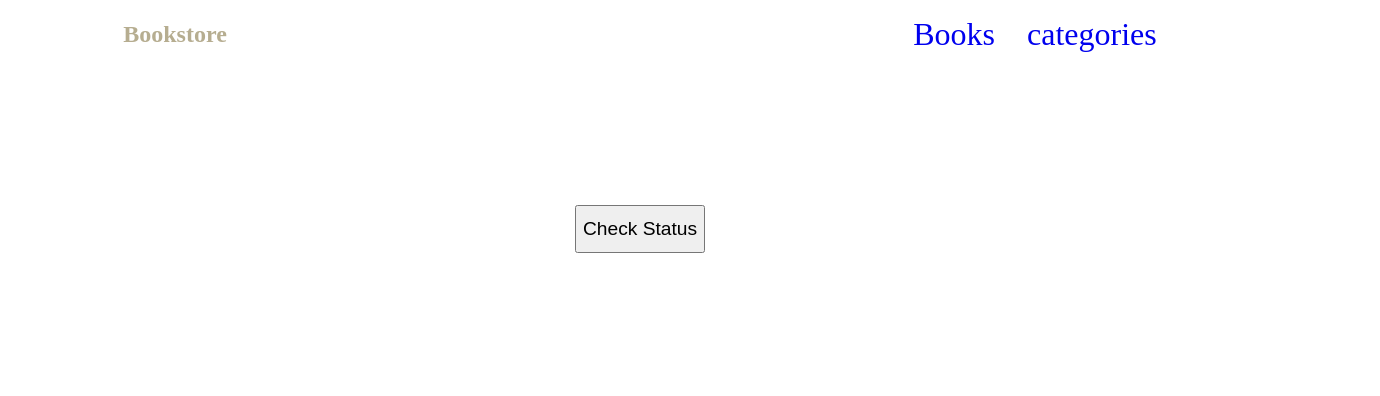
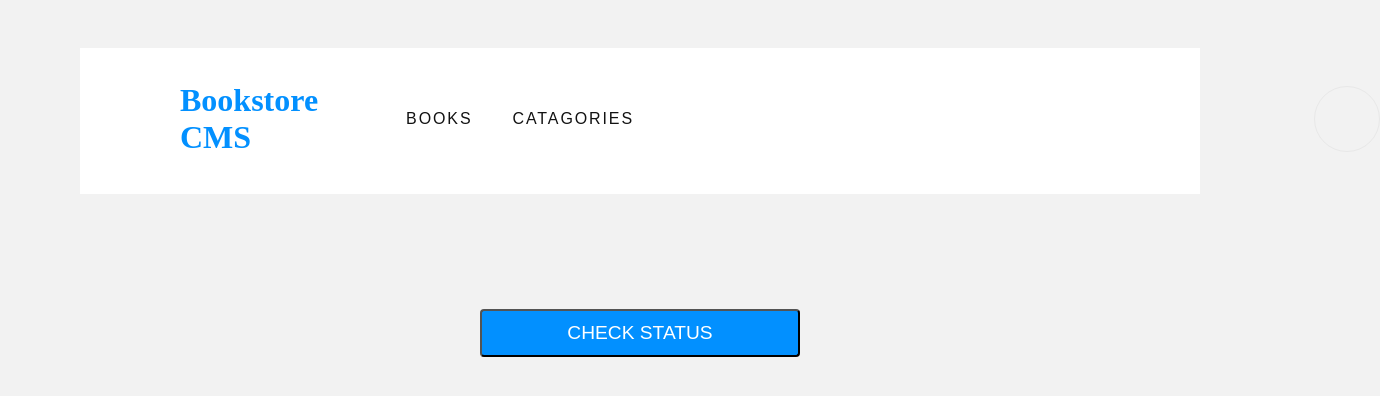
Before and after one commit to charlyeneh/bookstore-app-with-react, a React (Create React App) app: page /categories in a window 1280 px wide. Shown: the top 396 px of the page, 1380 px wide, since content can reach past the window. Built offline with nearby package versions, Linux system fonts and the light colour scheme; no server answers.

Commit message:
Add styling to the App

```diff
--- a/src/App.css
+++ b/src/App.css
@@ -1,51 +1,91 @@
 body {
   margin: 0;
+  background-color: rgba(0, 0, 0, 0.05);
+  font-family: Montserrat, sans-serif;
+}
+
+button {
+  padding: 1rem;
+  background-color: #0290ff;
+  border-radius: 4px;
+  width: 10rem;
+  height: 3rem;
+  color: #fff;
+  font-family: Montserrat, sans-serif;
+  font-size: larger;
+  display: flex;
+  align-items: center;
+  justify-content: center;
+}
+
+#root {
+  padding: 3rem 5rem;
+  height: max-content;
+}
+
+.app {
+  box-shadow: 0 0 60px 0 rgba(0, 0, 0, 0.05);
+  background-color: #fafafa;
+  border-radius: 4px;
+  padding: 0 0 4rem;
 }
 
 li,
 a {
   text-decoration: none;
-  font-size: 2rem;
+  text-transform: uppercase;
+  font-size: 1rem;
+  font-weight: normal;
+  font-stretch: normal;
+  font-style: normal;
+  line-height: normal;
+  letter-spacing: 1.9px;
+  color: #121212;
 }
 
 nav {
   display: flex;
-  justify-content: space-around;
+  justify-content: flex-start;
+  gap: 3rem;
   align-items: center;
-  padding: 0 5rem;
-  gap: 35rem;
+  padding: 1.438rem 6.188rem 1.688rem 6.25rem;
+  height: 6rem;
+  background-color: #fff;
 }
 
 .nav_links {
   display: flex;
   list-style: none;
   justify-content: space-between;
-  gap: 2rem;
+  align-items: center;
+  gap: 2.5rem;
 }
 
 .catagories {
   display: flex;
+  flex-direction: column;
   align-items: center;
   justify-content: center;
   height: 20rem;
-}
-
-.status_button {
-  height: 3rem;
-  font-size: larger;
 }
 
 .books_container {
   display: flex;
   flex-direction: column;
   justify-content: center;
-  align-items: center;
-  gap: 1rem;
-  height: 30rem;
+  gap: 2rem;
+  padding: 3rem;
 }
 
-.add_book {
+.add_book form {
   display: flex;
+  align-items: center;
+  margin-left: 2rem;
   gap: 1rem;
-  margin-top: 3rem;
 }
+
+.progressCircle {
+  display: flex;
+  justify-content: center;
+  align-items: center;
+}
--- a/src/components/AddBook.js
+++ b/src/components/AddBook.js
@@ -2,13 +2,31 @@ import { useState } from 'react';
 import { useDispatch } from 'react-redux';
 import { v4 as uuidv4 } from 'uuid';
 import { postBook } from '../redux/books/books';
+
+const headerStyle = {
+  textTransform: 'uppercase',
+  marginLeft: '2rem',
+  marginTop: '8rem',
+  fontSize: '2rem',
+  color: '#888888',
+  fontStyle: 'bold',
+};
+
+const fontStyle = {
+  fontFamily: 'Montserrat, sans-serif',
+  padding: '0 2rem',
+  fontSize: '1.5rem',
+  color: '#888888',
+  width: '22rem',
+  height: '3rem',
+};
 
 const AddBook = () => {
   const [form, setForm] = useState({
     item_id: '',
     title: '',
     author: '',
-    category: 'Check',
+    category: '',
   });
 
   const titleChange = (e) => {
@@ -25,6 +43,13 @@ const AddBook = () => {
     });
   };
 
+  const catagoryChange = (e) => {
+    setForm({
+      ...form,
+      category: e.target.value,
+    });
+  };
+
   const dispatch = useDispatch();
 
   const submitBook = (e) => {
@@ -33,7 +58,7 @@ const AddBook = () => {
       item_id: uuidv4(),
       author: form.author,
       title: form.title,
-      category: 'Check',
+      category: form.category,
     };
     dispatch(postBook(theBook));
     form.author = '';
@@ -42,9 +67,19 @@ const AddBook = () => {
 
   return (
     <div className="add_book">
+      <h2 style={headerStyle}>Add new book</h2>
       <form onSubmit={(e) => submitBook(e)}>
-        <input className="author" placeholder="Author name" value={form.author} onChange={(e) => authorChange(e)} required />
-        <input className="title" placeholder="Book title" value={form.title} onChange={(e) => titleChange(e)} required />
+        <input className="author" style={fontStyle} placeholder="Author name" value={form.author} onChange={(e) => authorChange(e)} required />
+        <input className="title" style={fontStyle} placeholder="Book title" value={form.title} onChange={(e) => titleChange(e)} required />
+        <select style={fontStyle} onChange={(e) => catagoryChange(e)} required>
+          <option value="" disabled selected hidden>Please Choose...</option>
+          <option value="Education">Education</option>
+          <option value="Adventure">Adventure</option>
+          <option value="Comedy">Comedy</option>
+          <option value="Drama">Drama</option>
+          <option value="Fantasy">Fantasy</option>
+          <option value="Horror">Horror</option>
+        </select>
         <button className="add_button" type="submit">ADD BOOK</button>
       </form>
     </div>
--- a/src/components/Book.js
+++ b/src/components/Book.js
@@ -2,19 +2,136 @@ import React from 'react';
 import PropTypes from 'prop-types';
 import { useDispatch } from 'react-redux';
 import { removeBook } from '../redux/books/books';
+import Image from '../images/progressCircle.png';
+
+const buttonStyle = {
+  backgroundColor: '#fff',
+  color: '#0290ff',
+  border: 'none',
+  cursor: 'pointer',
+  width: 'auto',
+};
+
+const updateButtonStyle = {
+  width: '15rem',
+  height: '1rem',
+  fontSize: '1rem',
+  marginTop: '2rem',
+};
+
+const containerStyle = {
+  display: 'flex',
+  justifyContent: 'space-around',
+  border: '2px solid #e8e8e8',
+  backgroundColor: '#fff',
+  padding: '2rem',
+  textTransform: 'none',
+};
+
+const buttonContainerStyle = {
+  display: 'flex',
+};
+
+const authorStyle = {
+  fontSize: '1.3rem',
+  color: '#4386bf',
+  margin: '1rem',
+};
+
+const titleStyle = {
+  fontSize: '2rem',
+  margin: '1rem',
+};
+
+const categoryStyle = {
+  fontSize: '1.3rem',
+  color: '#888888',
+  margin: '1rem',
+};
+
+const progressDescriptionStyle = {
+  color: '#888888',
+  fontSize: '1.3rem',
+  fontStyle: 'normal',
+  margin: '1rem',
+};
+
+const imageStyle = {
+  width: '10rem',
+  height: '10rem',
+};
+
+const progressFontStyle = {
+  fontSize: '3rem',
+  margin: '1rem',
+};
+
+const completedFontStyle = {
+  fontSize: '1.5rem',
+  margin: '0',
+};
+
+const generateRandomPercentile = () => {
+  const percent = '%';
+  return (Math.floor(Math.random() * 100) + 1) + percent;
+};
+
+const lineDivStyle = {
+  width: '0.125rem',
+  height: '10rem',
+  margin: '1.125rem 3.688rem 0 4.938rem',
+  backgroundColor: '#e8e8e8',
+  display: 'flex',
+  alignItems: 'center',
+};
+
+const smallerLineDivStyle = {
+  width: '0.125rem',
+  height: '3rem',
+  backgroundColor: '#e8e8e8',
+  display: 'flex',
+  alignItems: 'center',
+};
 
 const Book = (props) => {
-  const { title, author, id } = props;
+  const {
+    title,
+    author,
+    id,
+    category,
+  } = props;
   const dispatch = useDispatch();
   const remove = (bookToBeRemoved) => {
     dispatch(removeBook(bookToBeRemoved));
   };
 
   return (
-    <div className="book">
-      <h1 className="book_author">{author}</h1>
-      <h1 className="book_title">{title}</h1>
-      <button className="remove_button" type="button" id={id} onClick={(e) => remove(e.target.id)}>Remove</button>
+    <div className="book" style={containerStyle}>
+      <div>
+        <h1 className="book_category" style={categoryStyle}>{category}</h1>
+        <h1 className="book_title" style={titleStyle}>{title}</h1>
+        <h1 className="book_author" style={authorStyle}>{author}</h1>
+        <div style={buttonContainerStyle}>
+          <button type="button" style={buttonStyle}>Comments</button>
+          <div style={smallerLineDivStyle} />
+          <button className="remove_button" style={buttonStyle} type="button" id={id} onClick={(e) => remove(e.target.id)}>Remove</button>
+          <div style={smallerLineDivStyle} />
+          <button type="button" style={buttonStyle}>Edit</button>
+        </div>
+      </div>
+      <div className="progressCircle">
+        <img alt="progress_image" src={`${Image}`} style={imageStyle} />
+        <div>
+          <p style={progressFontStyle}>{generateRandomPercentile()}</p>
+          <p style={completedFontStyle}>Completed</p>
+        </div>
+      </div>
+      <div style={lineDivStyle} />
+      <div>
+        <p style={progressDescriptionStyle}>CURRENT CHAPTER</p>
+        <p style={progressDescriptionStyle}>Chapter 17</p>
+        <button type="button" style={updateButtonStyle}>UPDATE PROGRESS</button>
+      </div>
     </div>
   );
 };
@@ -23,5 +140,6 @@ Book.propTypes = {
   title: PropTypes.string.isRequired,
   author: PropTypes.string.isRequired,
   id: PropTypes.string.isRequired,
+  category: PropTypes.string.isRequired,
 };
 export default Book;
--- a/src/components/Categories.js
+++ b/src/components/Categories.js
@@ -1,6 +1,12 @@
 import { useState } from 'react';
 import { useDispatch, useSelector } from 'react-redux';
 import { checkStatus } from '../redux/categories/Categories';
+
+const buttonStyle = {
+  width: '20rem',
+  textTransform: 'uppercase',
+  cursor: 'pointer',
+};
 
 const Catagories = () => {
   const dispatch = useDispatch();
@@ -9,11 +15,11 @@ const Catagories = () => {
   const showStatus = () => {
     dispatch(checkStatus());
     SetDisplay(true);
-    setTimeout(() => SetDisplay(false), 2000);
+    setTimeout(() => SetDisplay(false), 4000);
   };
   return (
     <div className="catagories">
-      <button className="status_button" type="button" onClick={showStatus}>Check Status</button>
+      <button className="status_button" type="button" style={buttonStyle} onClick={showStatus}>Check Status</button>
       <h1>{display ? isAvailable : ''}</h1>
     </div>
   );
--- a/src/components/Navbar.js
+++ b/src/components/Navbar.js
@@ -2,15 +2,40 @@ import React from 'react';
 import { Link } from 'react-router-dom';
 
 const HeaderStyle = {
-  color: '#b6ad90',
+  fontFamily: 'Montserrat',
+  fontSize: '2rem',
+  fontWeight: 'bold',
+  fontStretch: 'normal',
+  fontStyle: 'normal',
+  lineHeight: 'normal',
+  letterSpacing: 'normal',
+  color: '#0290ff',
+};
+
+const userLogoStyle = {
+  height: '3rem',
+  width: '3rem',
+  display: 'flex',
+  alignItems: 'center',
+  justifyContent: 'center',
+  marginLeft: '40rem',
+  fontSize: '2rem',
+  border: 'solid 1px #e8e8e8',
+  padding: '0.5rem',
+  borderRadius: '50%',
+  color: '#0290ff',
+  justifySelf: 'flex-end',
 };
 
 const Navbar = () => (
   <nav>
-    <h1 style={HeaderStyle}>Bookstore</h1>
+    <h1 style={HeaderStyle}>Bookstore CMS</h1>
     <ul className="nav_links">
       <Link to="/"><li>Books</li></Link>
-      <Link to="/categories"><li>categories</li></Link>
+      <Link to="/Catagories"><li>Catagories</li></Link>
+      <div style={userLogoStyle}>
+        <i className="fa fa-user" aria-hidden="true" />
+      </div>
     </ul>
   </nav>
 );
```
Also changed, not shown: src/images/Screenshot.png (added), src/images/progressCircle.png (added).
